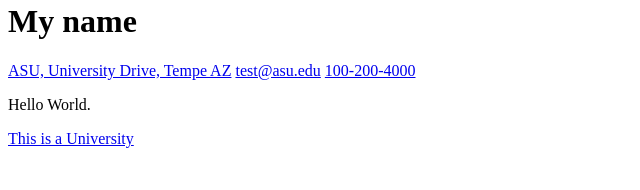
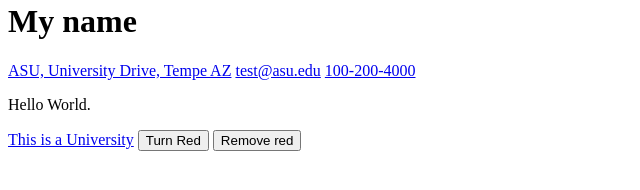
Before and after one commit to tejaswigowda/AME220Fall2019, a plain HTML site: page helloWorld-html/index.html in a window 1280 px wide. Shown: the part 172-362 px from the top of the page, without its empty margins (0-640 px from the left). Drawn offline with Linux system fonts and the light colour scheme.

Commit message:
in class

```diff
--- a/helloWorld-html/index.html
+++ b/helloWorld-html/index.html
@@ -14,5 +14,17 @@
 
   <p>Hello World.</p>
   <a href="https://asu.edu" target="_blank">This is a University</a>
+
+  <button onclick='foo()'> Turn Red </button>
+  <button onclick='fooW()'> Remove red </button>
 </body>
+<script>
+  var foo = function(){
+    document.body.style.background = "red";
+  }
+  var fooW = function(){
+    document.body.style.background = "";
+  }
+
+</script>
 </html>
```
